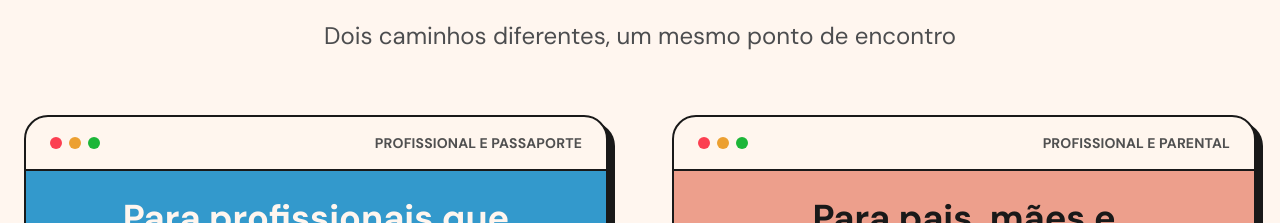
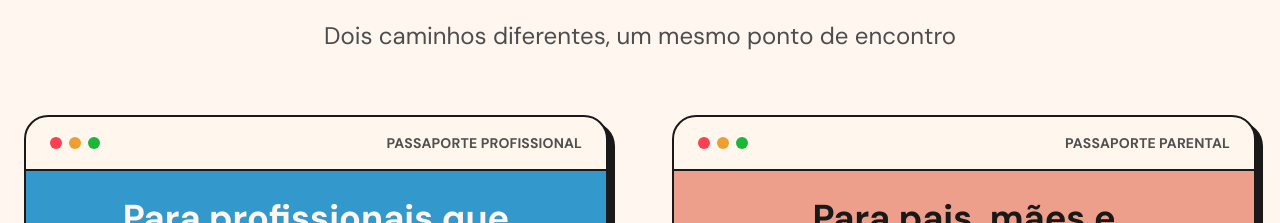
Before and after one commit to oanthonydesign/-LP-Festival-parental, a Next.js app: page / in a window 1280 px wide. Shown: the part 2880-3103 px from the top of the page. Built offline with nearby package versions, Linux system fonts and the light colour scheme.

Commit message:
fix: atualiza labels dos passaportes na Section8

```diff
--- a/src/components/sections/Section8.tsx
+++ b/src/components/sections/Section8.tsx
@@ -90,7 +90,7 @@ export default function Section8() {
                         heading="Para profissionais que trabalham com famílias"
                         subtext="Quatro dias de repertório para quem enfrenta a complexidade das relações familiares na prática, com base científica, troca qualificada e caminhos para transformar teoria em intervenção real com famílias."
                         image={imgProfissionais}
-                        label="Profissional e Passaporte"
+                        label="Passaporte Profissional"
                     />
                     <Card
                         id="pais"
@@ -99,7 +99,7 @@ export default function Section8() {
                         heading="Para pais, mães e cuidadores"
                         subtext="Dois dias de conversas acessíveis e profundas, com reflexões e experiências para lidar com os desafios reais da criação de filhos hoje com clareza, sem julgamentos ou fórmulas prontas."
                         image={imgPais}
-                        label="Profissional e Parental"
+                        label="Passaporte Parental"
                     />
                 </div>
             </div>
```
